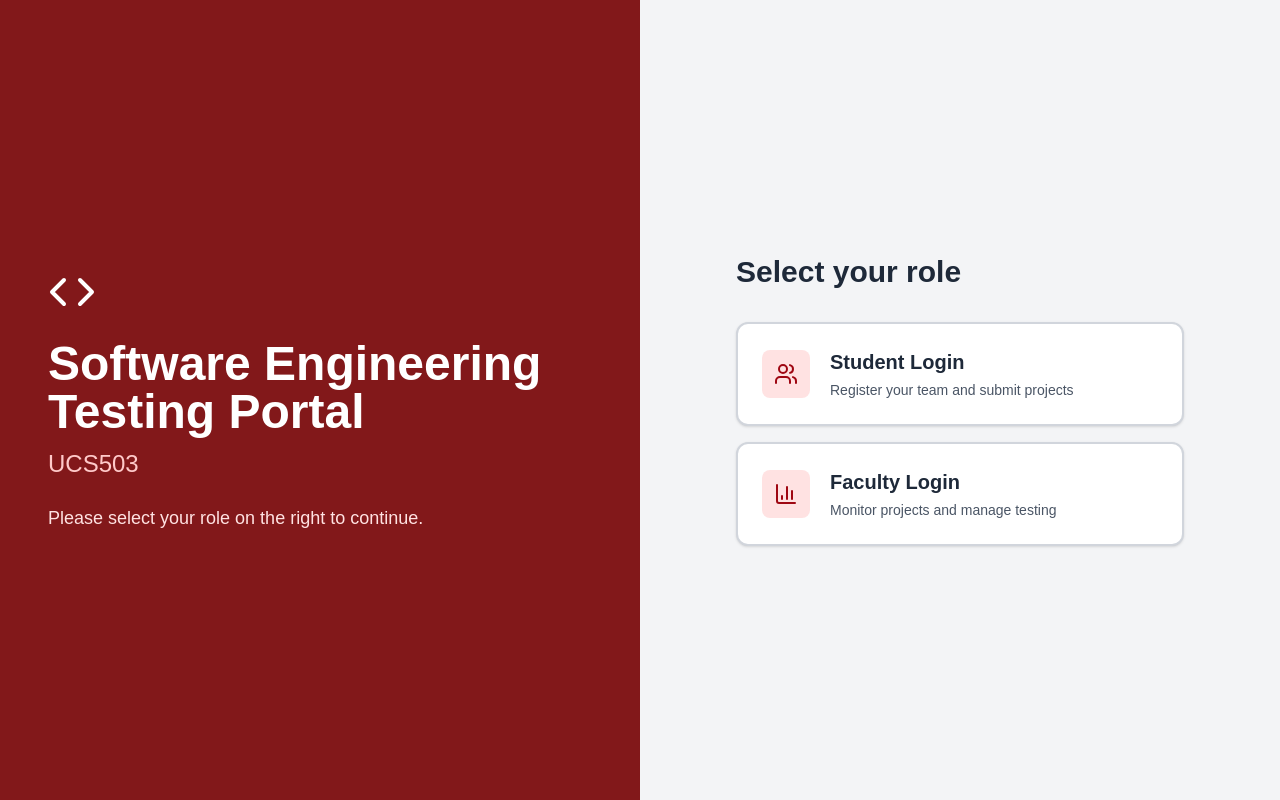
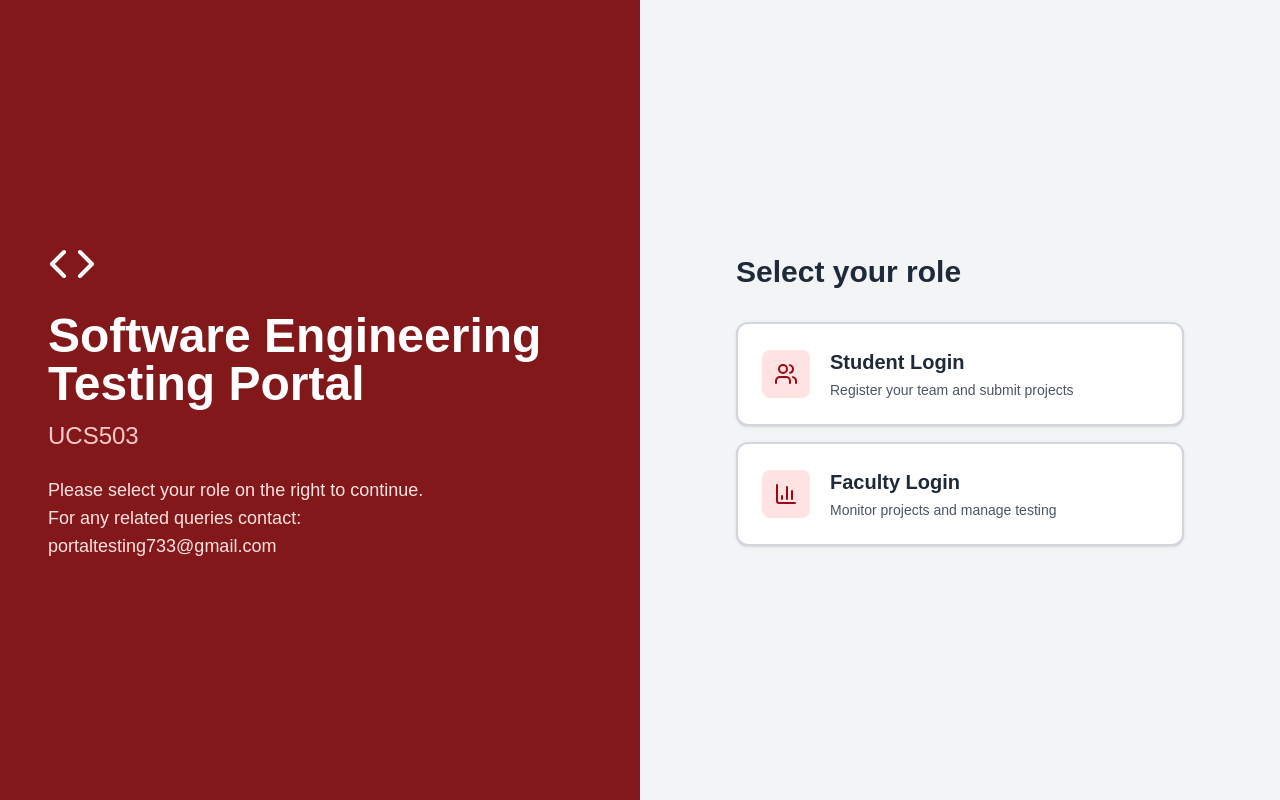
Before and after one commit to Devansh070805/portalhost07, a Next.js app: page /login in a window 1280 px wide. Built offline with nearby package versions, Linux system fonts and the light colour scheme; no server answers.

Commit message:
added contact

```diff
--- a/src/app/login/page.tsx
+++ b/src/app/login/page.tsx
@@ -83,10 +83,18 @@ export default function LoginPage() {
                         UCS503
                     </p>
                     <p className="text-lg text-red-100 max-w-md">
-                        {userType === null
-                            ? 'Please select your role on the right to continue.'
-                            : `You are logging in as a ${userType}.`}
-                    </p>
+  {userType === null
+    ? (
+        <>
+          Please select your role on the right to continue.
+          <br />
+          For any related queries contact: portaltesting733@gmail.com
+        </>
+      )
+    : `You are logging in as a ${userType}.`
+  }
+</p>
+
                 </div>
             </div>
 
```
